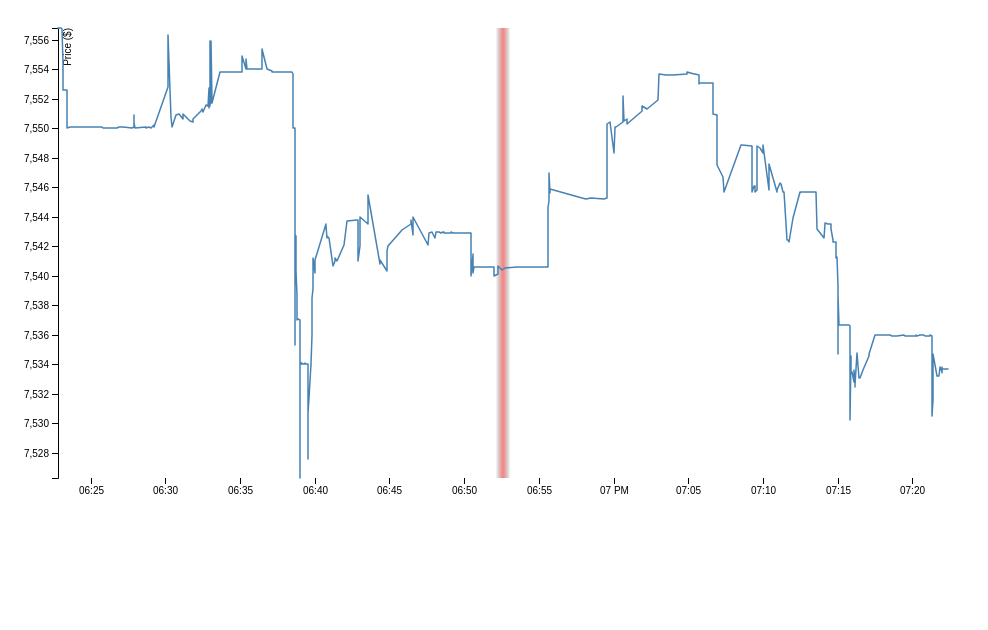
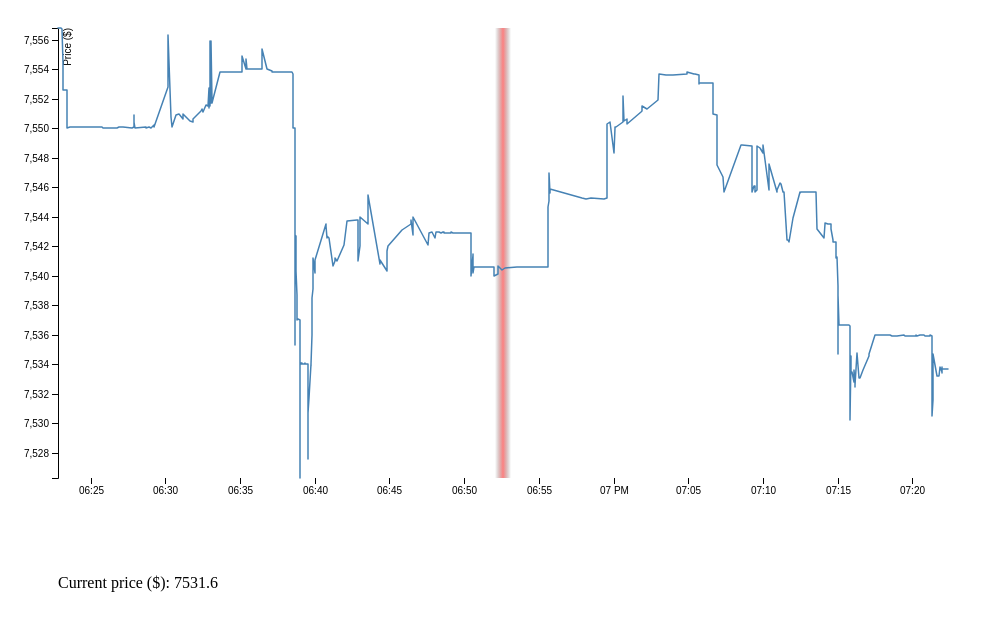
Before and after one commit to vprecup/crypto-vis, a website: page line-graph/index.html in a window 1280 px wide. Shown: the whole page, without its empty margins (0-988 px from the left). Drawn offline with nearby package versions, Linux system fonts and the light colour scheme.

Commit message:
Link cursor to external contro

```diff
--- a/line-graph/index.html
+++ b/line-graph/index.html
@@ -1,12 +1,12 @@
 <!DOCTYPE html>
-<svg width="960" height="500"></svg>
+<svg width="960" height="600"></svg>
 <script src="https://d3js.org/d3.v4.min.js"></script>
 <script>
 
     var svg = d3.select("svg"),
 
-        cursorWidth = 15,
-        margin = {top: 20, right: 20, bottom: 30, left: 50},
+        cursorWidth = 16,
+        margin = {top: 20, right: 20, bottom: 130, left: 50},
         width = +svg.attr("width") - margin.left - margin.right,
         height = +svg.attr("height") - margin.top - margin.bottom,
         g = svg.append("g").attr("transform", "translate(" + margin.left + "," + margin.top + ")");
@@ -16,6 +16,11 @@
     var x = d3.scaleTime().rangeRound([0, width]);
 
     var y = d3.scaleLinear().rangeRound([height, 0]);
+
+    var boundText = svg.append('text')
+        .attr('y', height + margin.top + margin.bottom - 20)
+        .attr('x', margin.left)
+        .text('Sample');
 
     var cursorGradient = svg.append('linearGradient')
         .attr('x1', 0)
@@ -72,12 +77,19 @@
             .attr("text-anchor", "end")
             .text("Price ($)");
 
+        var inverseX = d3.scaleLinear().domain([0, width]).rangeRound([0, data.length]);
+
+        function updatePrice(index) {
+            boundText.raise().text('Current price ($): ' + data[inverseX(index)].price);
+        }
+
         function dragStarted() {
             var cursor = d3.select(this).classed('dragging', true);
             d3.event.on('drag', dragged).on('end', ended);
 
             function dragged(d) {
-                cursor.raise().attr('x', d3.event.x);
+                cursor.raise().attr('x', d3.event.x - cursorWidth / 2);
+                updatePrice(d3.event.x);
             }
 
             function ended(d) {
@@ -101,7 +113,8 @@
             .attr("stroke-linejoin", "round")
             .attr("stroke-linecap", "round")
             .attr("stroke-width", 1.5)
-            .attr("d", line);
+            .attr("d", line)
+            .on('loaded', updatePrice(data.length / 2));
     });
 
 </script>
```
